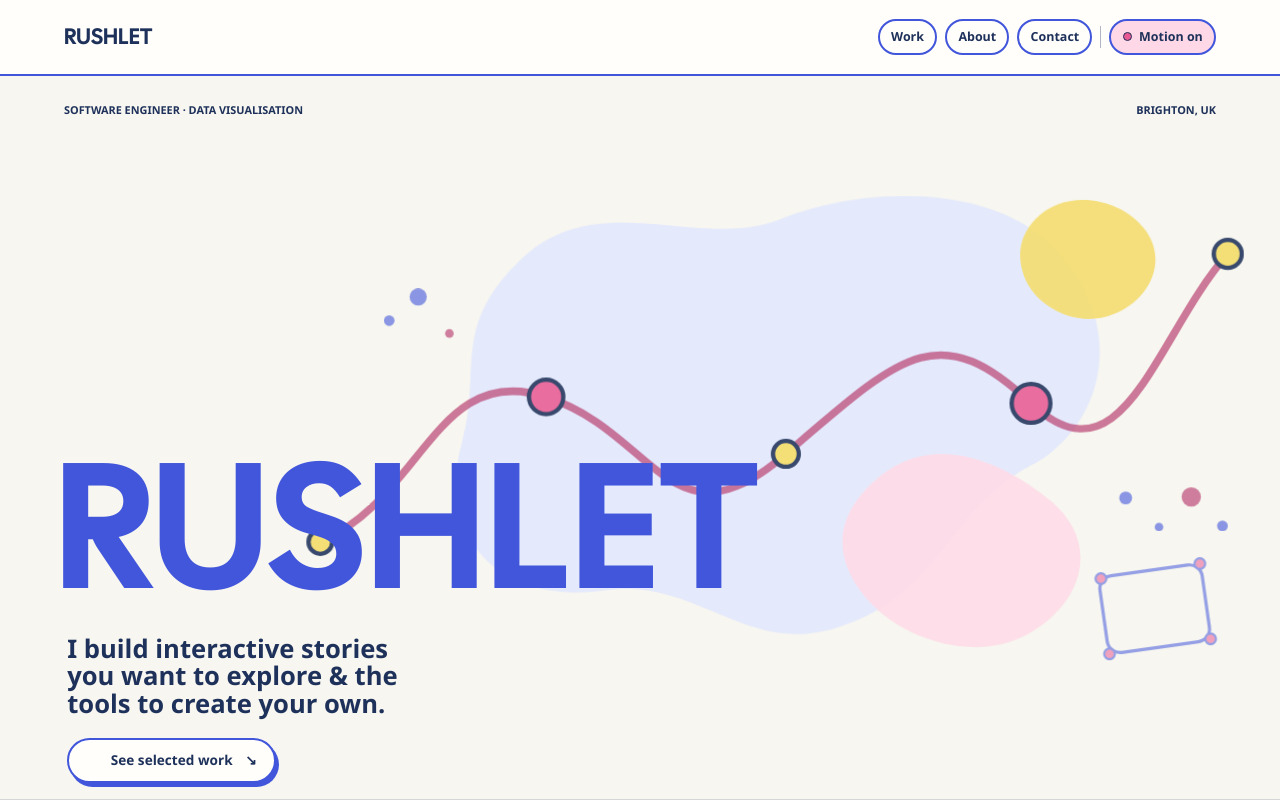
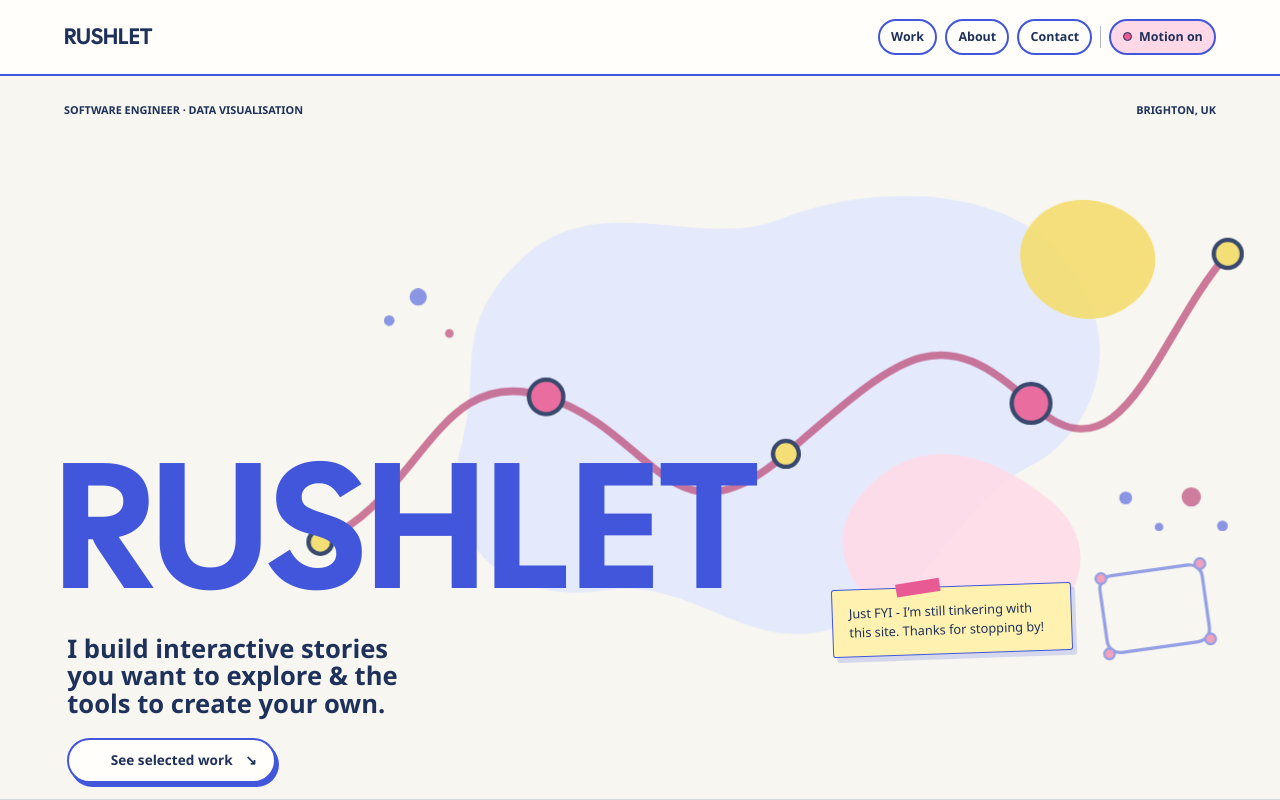
Before and after one commit to rushlet/portfolio-prototype, a plain HTML site: page index.html in a window 1280 px wide. Shown: the top 800 px of the page. Drawn offline with Linux system fonts and the light colour scheme.

Commit message:
add WIP note

```diff
--- a/index.html
+++ b/index.html
@@ -53,6 +53,9 @@
               <span aria-hidden="true">↘</span>
             </a>
           </div>
+          <p class="hero-note">
+            Just FYI - I’m still tinkering with this site. Thanks for stopping by!
+          </p>
         </div>
         <svg class="hero-dataviz" viewBox="0 0 1000 600" aria-hidden="true" focusable="false">
           <path
--- a/styles.css
+++ b/styles.css
@@ -262,10 +262,6 @@ footer a:hover {
   margin: 0 0 1rem;
   font-size: clamp(1.05rem, 1.5vw, 1.25rem);
 }
-.intro-copy .small-note {
-  color: #63708e;
-  font-size: 0.93rem;
-}
 .pill-link {
   margin-top: 1rem;
   display: inline-flex;
@@ -2440,6 +2436,10 @@ footer > span {
   font-weight: 700;
   line-height: 1.16;
 }
+.hero-note {
+  margin: 0;
+  font-size: 0.8rem;
+}
 .hero-dataviz {
   position: absolute;
   z-index: 1;
@@ -2589,6 +2589,29 @@ footer > span {
 }
 
 @media (min-width: 621px) {
+  .hero-note {
+    position: relative;
+    align-self: end;
+    justify-self: end;
+    max-width: min(100%, 15rem);
+    margin-bottom: 2rem;
+    padding: 0.85rem 1rem;
+    border: 1px solid var(--blue);
+    border-radius: 3px;
+    background: var(--yellow-soft);
+    box-shadow: var(--shadow);
+    rotate: -2deg;
+  }
+  .hero-note::before {
+    content: "";
+    position: absolute;
+    top: -0.45rem;
+    left: 4rem;
+    width: 2.75rem;
+    height: 0.8rem;
+    background: var(--pink);
+    rotate: -7deg;
+  }
   .hero-topline {
     position: static;
   }
@@ -2608,10 +2631,17 @@ footer > span {
 }
 @media (min-width: 901px) {
   .hero-lockup {
-    grid-template-columns: minmax(0, 1fr);
+    grid-template-columns: minmax(0, 1fr) minmax(15rem, 0.45fr);
     align-content: end;
     align-items: start;
     gap: clamp(1.4rem, 3vw, 2.25rem);
+  }
+  .hero-note {
+    grid-column: 2;
+    grid-row: 1 / span 2;
+    align-self: center;
+    justify-self: center;
+    margin: 0;
   }
   .hero {
     min-height: max(620px, calc(100svh - 76px));
```
